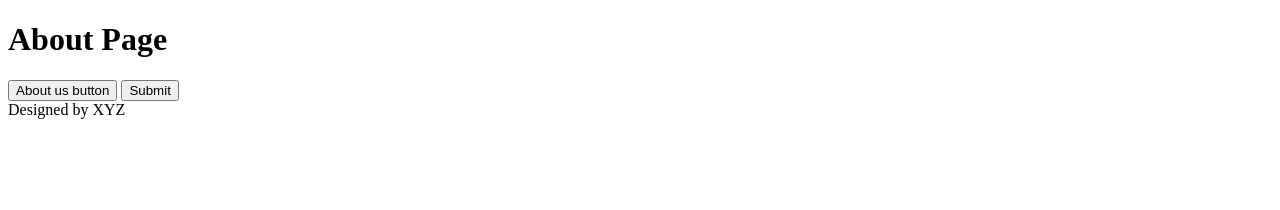
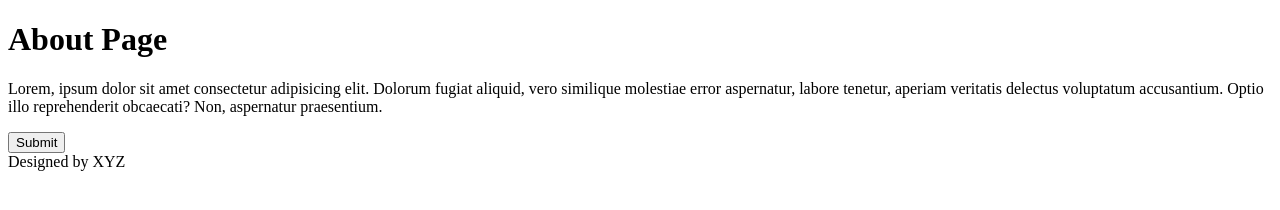
Before and after one commit to nsj2024/gitwork, a plain HTML site: page about.html in a window 1280 px wide. Drawn offline with Linux system fonts and the light colour scheme.

Commit message:
updated about Page

```diff
--- a/about.html
+++ b/about.html
@@ -12,9 +12,7 @@
         <h1>
            About Page
         </h1>
-        <button>
-            About us button
-        </button>
+      <p>Lorem, ipsum dolor sit amet consectetur adipisicing elit. Dolorum fugiat aliquid, vero similique molestiae error aspernatur, labore tenetur, aperiam veritatis delectus voluptatum accusantium. Optio illo reprehenderit obcaecati? Non, aspernatur praesentium.</p>
         <button> Submit </button>
         <footer>Designed by XYZ</footer>
     </body>
```
